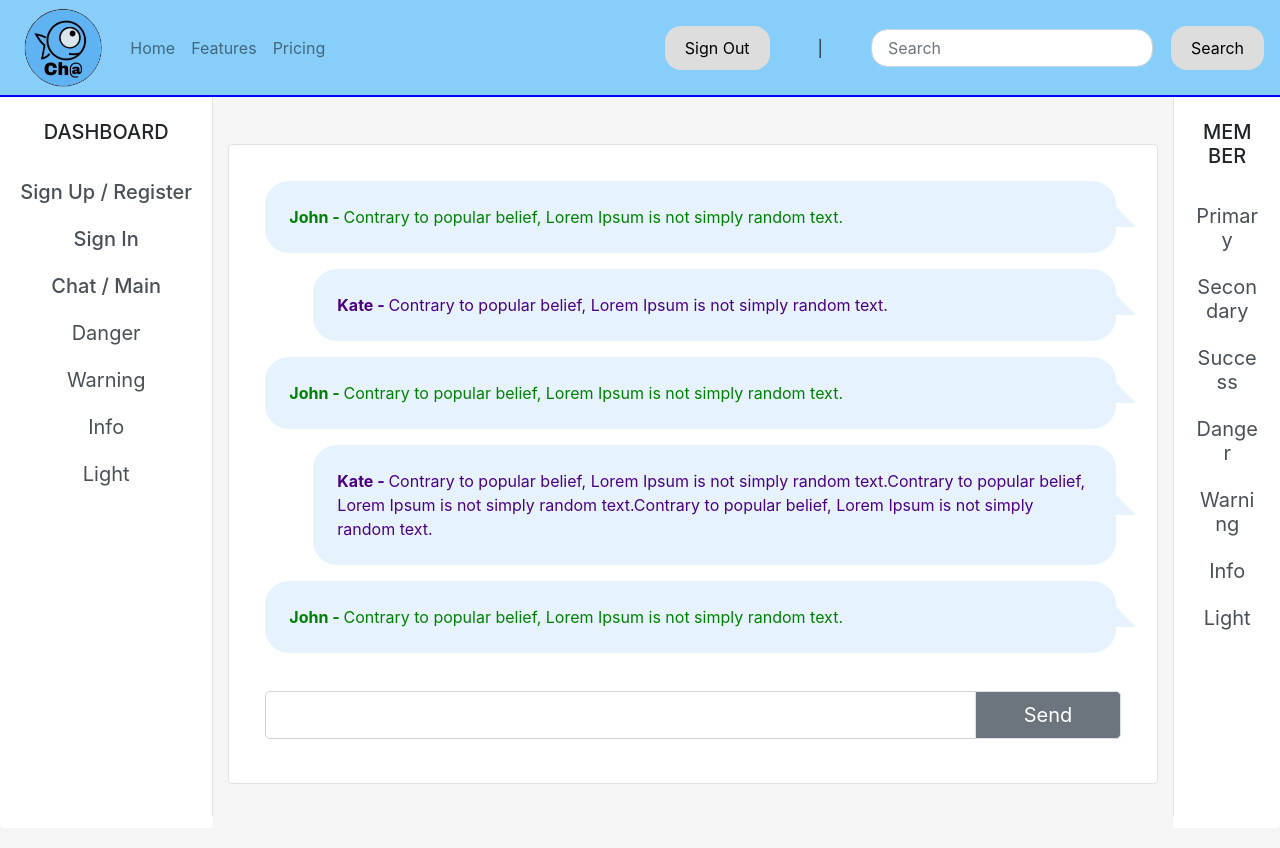
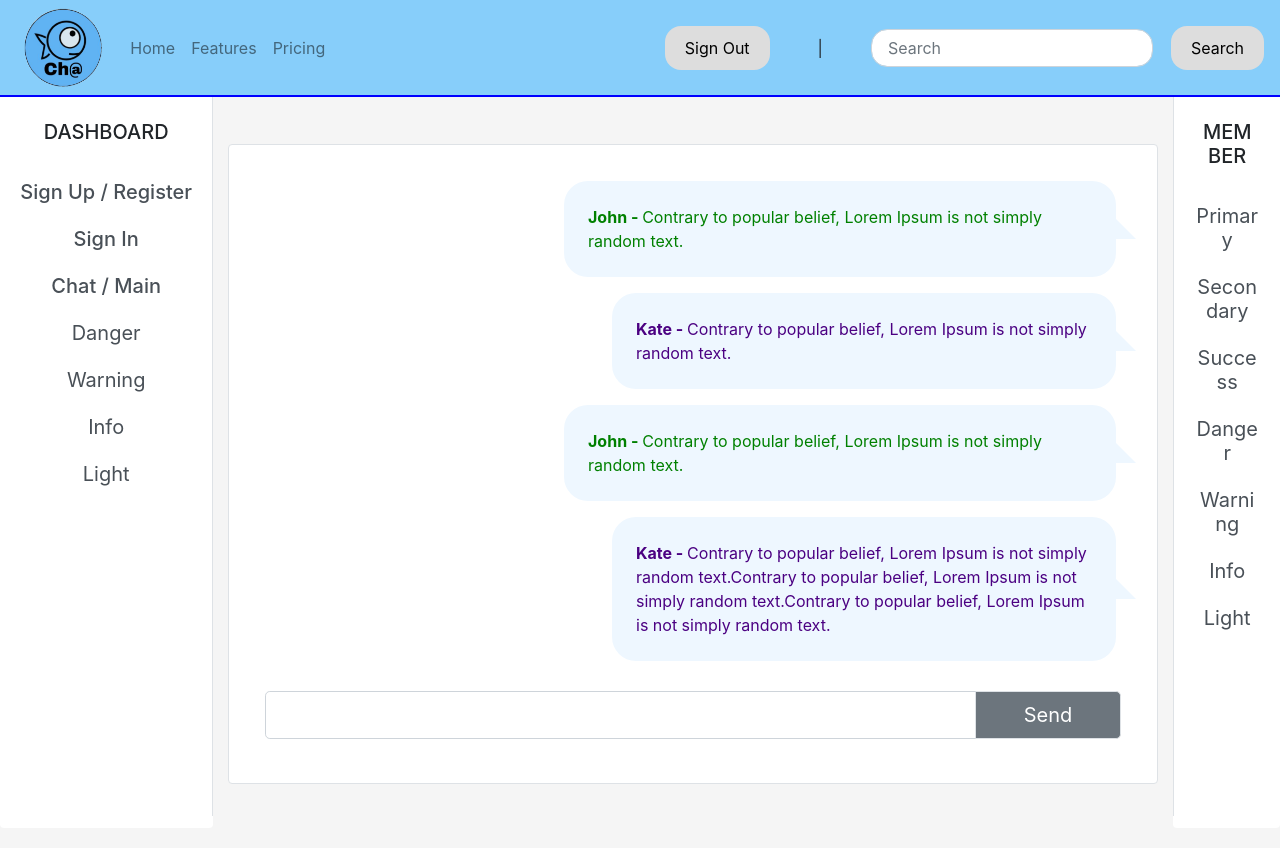
Before and after one commit to catnap89/HelloWorldCommunity, a React (Create React App) app in the folder client/: page /community/1 in a window 1280 px wide. Built offline with nearby package versions, Linux system fonts and the light colour scheme.

Commit message:
chatbox text/bubble shifted right and reduced

```diff
--- a/client/src/components/Chatbox/chatbox.css
+++ b/client/src/components/Chatbox/chatbox.css
@@ -55,7 +55,7 @@ p {
 
 .speech-bubble {
 	position: relative;
-	background: rgb(230, 243, 255);
+	background: rgb(238, 247, 255);
   border-radius: 1.5em;
   margin-right: 5px;
 }
@@ -68,7 +68,7 @@ p {
 	width: 0;
 	height: 0;
 	border: 20px solid transparent;
-	border-left-color:rgb(230, 243, 255);
+	border-left-color:rgb(238, 247, 255);
 	border-right: 0;
 	border-bottom: 0;
 	margin-top: -10px;
--- a/client/src/components/Chatbox/index.js
+++ b/client/src/components/Chatbox/index.js
@@ -9,7 +9,7 @@ import './chatbox.css';
 
 const Chatbox = (props) => (
     <Card className= 'col-9 p-3 border chat mt-5 mb-4 mx-auto'>
-        <Card.Body className="scroll">
+        <Card.Body className="scroll ml-auto col-8">
             <p className='response1 speech-bubble p-4'>
             <strong>John - </strong>Contrary to popular belief, Lorem Ipsum is not simply random text.
             </p>
```
